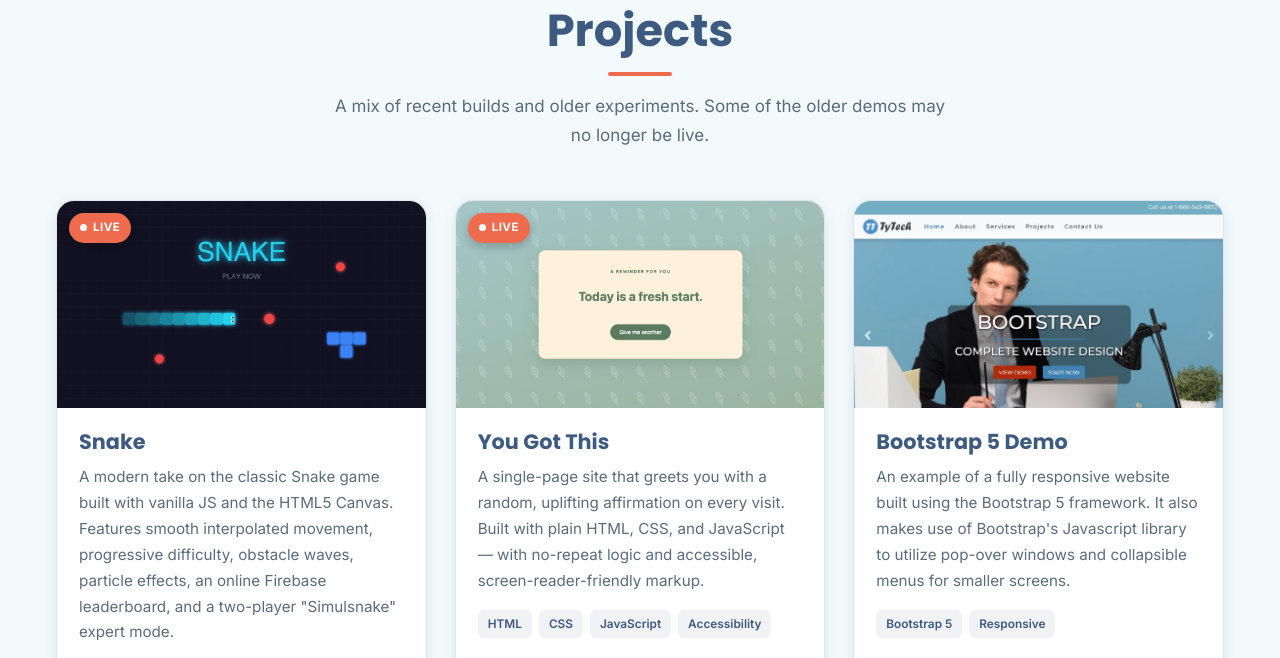
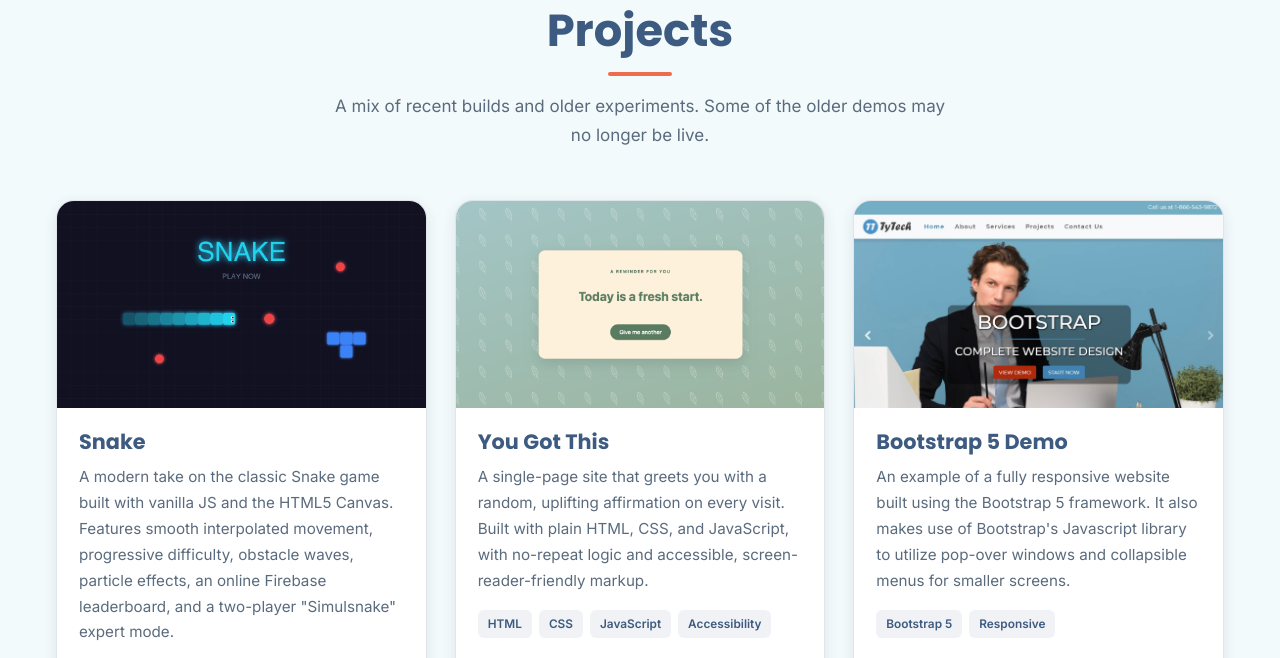
Before and after one commit to Yujiman85/yujiman85.github.com, a plain HTML site: page index.html in a window 1280 px wide. Shown: the part 2012-2670 px from the top of the page. Drawn offline with Linux system fonts and the light colour scheme.

Commit message:
Remove project Live badges and replace em dashes in copy
- Drop the "Live" badge from project cards (JS rendering and CSS)
- Replace em dashes with parentheses, a colon, and commas in the About
  section and the You Got This description

```diff
--- a/index.html
+++ b/index.html
@@ -102,16 +102,16 @@
         <p>My love of technology started when I was 5 and my parents bought my siblings
           and me an NES for Christmas. The first game I ever played was Super Mario Bros.,
           and the second that first level started up I fell in love. I even dabbled in game
-          design as a teenager, building my own RPG — title screen, characters, intro, and
-          storyline — using RPG Maker.</p>
+          design as a teenager, building my own RPG (title screen, characters, intro, and
+          storyline) using RPG Maker.</p>
         <p>As I got older my curiosity turned toward computers and how they work. That led
           me to major in Information Science and Technology (IST) at Penn State, focusing on
-          Integration and Application — how best to give end-users a pleasant experience. On
+          Integration and Application: how best to give end-users a pleasant experience. On
           one group project we designed a healthcare website that helped users identify
           their symptoms and get a possible diagnosis and next steps. I took the lead on the
           interface design.</p>
         <p>That path eventually led me into web development. Starting in 2018 I spent a
-          year and a half refreshing my JavaScript and HTML and adding React and Node —
+          year and a half refreshing my JavaScript and HTML and adding React and Node,
           building many of the projects you'll find below. Today I'm a developer at
           Zivtech, a Philadelphia-based digital agency specializing in Drupal and open-source
           web development, where I build and maintain client sites with PHP and MySQL. I
--- a/projects.json
+++ b/projects.json
@@ -17,7 +17,7 @@
         "featured": true,
         "live": true,
         "tags": ["HTML", "CSS", "JavaScript", "Accessibility"],
-        "description": "A single-page site that greets you with a random, uplifting affirmation on every visit. Built with plain HTML, CSS, and JavaScript — with no-repeat logic and accessible, screen-reader-friendly markup."
+        "description": "A single-page site that greets you with a random, uplifting affirmation on every visit. Built with plain HTML, CSS, and JavaScript, with no-repeat logic and accessible, screen-reader-friendly markup."
     },
     {
         "name": "Bootstrap 5 Demo",
--- a/script.js
+++ b/script.js
@@ -53,10 +53,6 @@
   const escapeAttr = (s) => String(s).replace(/"/g, '&quot;');
 
   function cardHTML(p) {
-    const badge = p.live
-      ? '<span class="badge"><span class="dot"></span> Live</span>'
-      : '';
-
     const tags = Array.isArray(p.tags) && p.tags.length
       ? '<div class="project-tags">' + p.tags.map((t) => `<span>${t}</span>`).join('') + '</div>'
       : '';
@@ -76,7 +72,6 @@
     return `
       <article class="project-card">
         <div class="project-thumb">
-          ${badge}
           <img src="./images/${escapeAttr(p.img)}" alt="${escapeAttr(p.name)} screenshot" loading="lazy" />
         </div>
         <div class="project-body">
--- a/styles.css
+++ b/styles.css
@@ -1,5 +1,5 @@
 /* ============================================================
-   Ty Jenkins — Portfolio
+   Ty Jenkins Portfolio
    Palette: "Coastal Vibes"
    Dusk Blue #3d5a80 · Powder Blue #98c1d9 · Light Cyan #e0fbfc
    Burnt Peach #ee6c4d · Jet Black #293241
@@ -344,29 +344,6 @@ img { max-width: 100%; display: block; }
   transition: transform 0.4s ease;
 }
 .project-card:hover .project-thumb img { transform: scale(1.06); }
-.badge {
-  position: absolute;
-  top: 12px; left: 12px;
-  display: inline-flex;
-  align-items: center;
-  gap: 6px;
-  background: var(--accent);
-  color: #fff;
-  font-size: 0.72rem;
-  font-weight: 700;
-  letter-spacing: 0.04em;
-  text-transform: uppercase;
-  padding: 5px 11px;
-  border-radius: 999px;
-  box-shadow: 0 4px 10px rgba(0, 0, 0, 0.2);
-}
-.badge .dot {
-  width: 7px; height: 7px;
-  border-radius: 50%;
-  background: #fff;
-  animation: pulse 1.6s ease-in-out infinite;
-}
-@keyframes pulse { 0%,100% { opacity: 1; } 50% { opacity: 0.3; } }
 
 .project-body { display: flex; flex-direction: column; flex: 1; padding: 22px; }
 .project-body h3 { margin: 0 0 10px; font-size: 1.3rem; }
```
